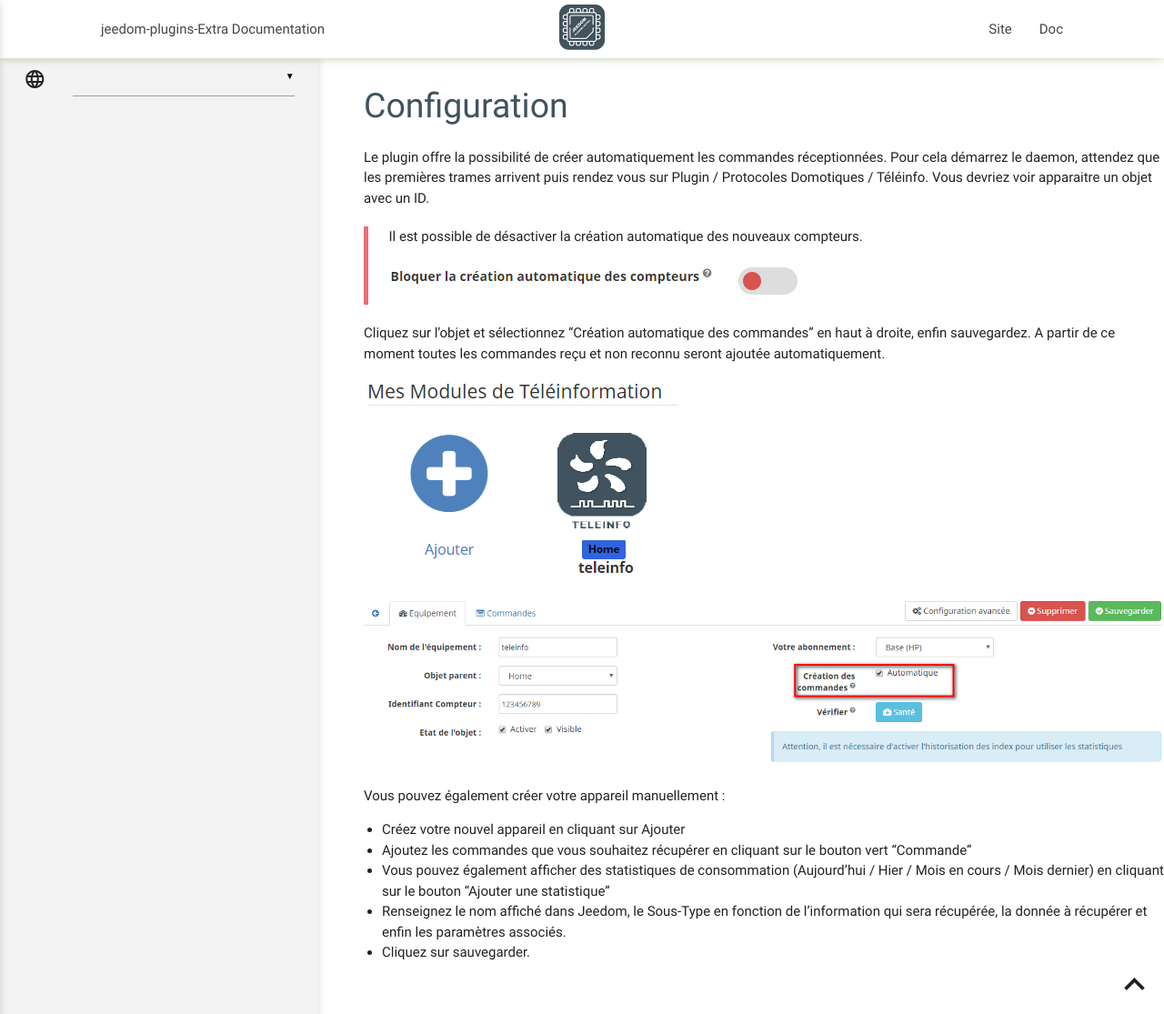
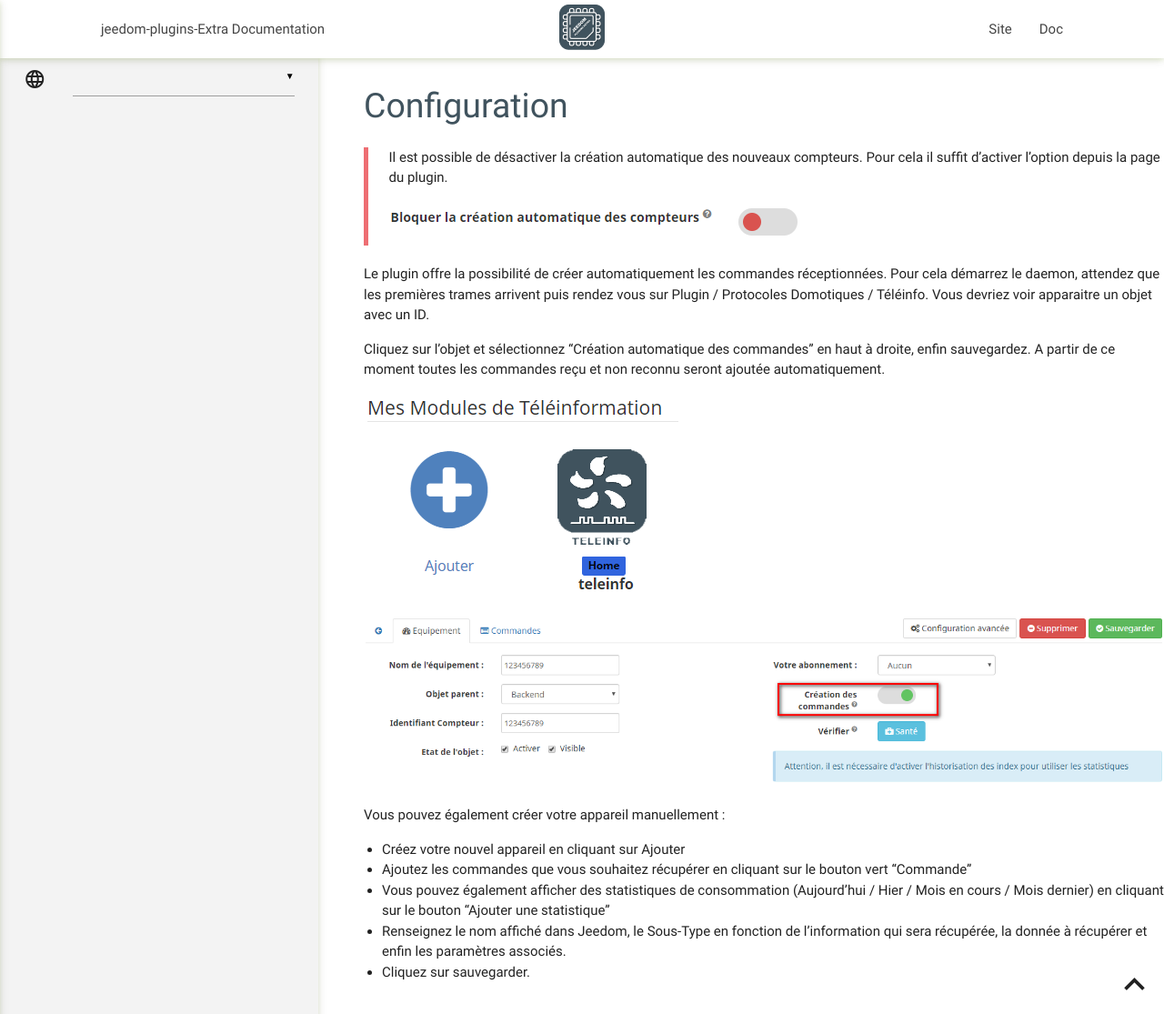
Before and after one commit to NextDom/plugin-teleinfo, a Jekyll site: the page built from docs/fr_FR/configuration.md, in a window 1280 px wide and 1115 px high. Shown: the whole window at 91% size. Built offline with Jekyll 4.4.1, drawn with Linux system fonts in a browser that asks for light colours; our own code applies the rules of GitHub Pages for plain Markdown files.

Commit message:
Mise à jour documentation

```diff
--- a/docs/fr_FR/configuration.md
+++ b/docs/fr_FR/configuration.md
@@ -1,11 +1,12 @@
 Configuration
 ===
+>Il est possible de désactiver la création automatique des nouveaux compteurs. Pour cela il suffit d'activer l'option depuis la page du plugin.
+>
+>![teleinfo51](../images/teleinformation_blocage.png)
+
+
 Le plugin offre la possibilité de créer automatiquement les commandes réceptionnées. Pour cela démarrez le daemon, attendez que les premières trames arrivent puis rendez vous sur Plugin / Protocoles Domotiques / Téléinfo.
 Vous devriez voir apparaitre un objet avec un ID.
-
->Il est possible de désactiver la création automatique des nouveaux compteurs.
->
->![teleinfo51](../images/teleinformation_blocage.png)
 
 Cliquez sur l'objet et sélectionnez "Création automatique des commandes" en haut à droite, enfin sauvegardez. A partir de ce moment toutes les commandes reçu et non reconnu seront ajoutée automatiquement.
 
```
Also changed, not shown: docs/images/teleinformation_commandes_auto.png, docs/images/teleinformation_plugin.png, docs/images/teleinformation_serie.png.
